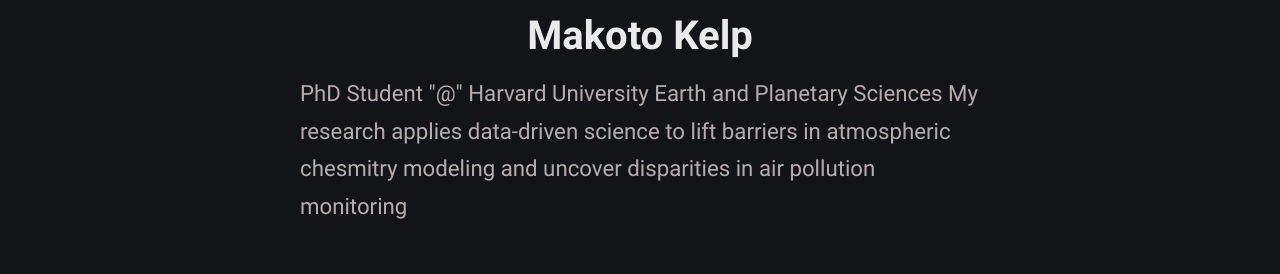
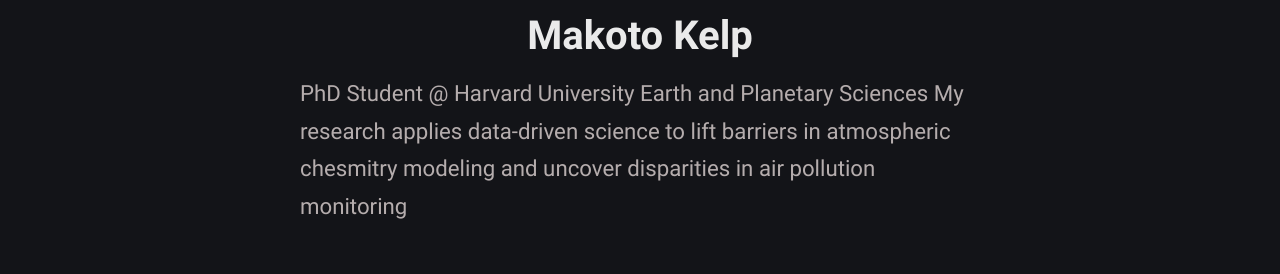
Before and after one commit to mkelp/mkelp.github.io, a Jekyll site: the page built from index.md, in a window 1280 px wide. Shown: the part 563-837 px from the top of the page. Built offline with Jekyll 4.4.1, drawn with Linux system fonts in a browser that asks for light colours.

```diff
--- a/_config.yml
+++ b/_config.yml
@@ -12,7 +12,7 @@
 author:
   name: Makoto Kelp # author name
   bio: >- # tell to the world
-    PhD Student "@" Harvard University Earth and Planetary Sciences
+    PhD Student @ Harvard University Earth and Planetary Sciences
     My research applies data-driven science to lift barriers in atmospheric chesmitry modeling and uncover
     disparities in air pollution monitoring
 
```
